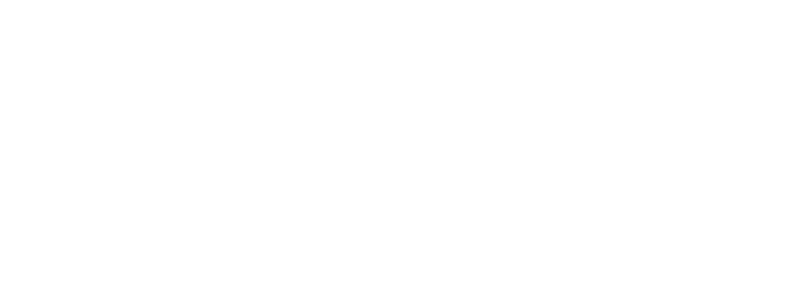
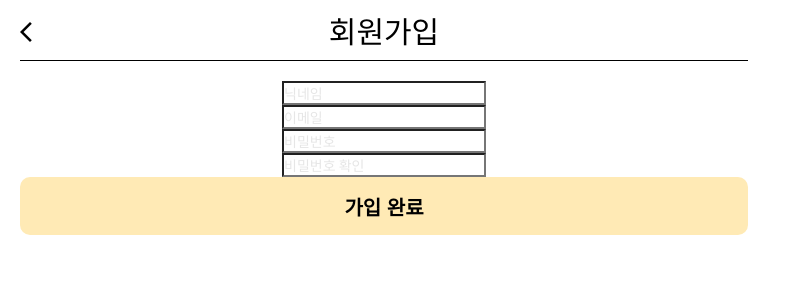
Before and after one commit to ymj07168/snS_TamandTamcoo, a React (Create React App) app in the folder frontend/: page /signup in a window 1280 px wide. Before the commit this address had no page. Shown: the top 300 px of the page, without its empty margins (0-791 px from the left). Built offline with nearby package versions, Linux system fonts and the light colour scheme; a web font is replaced by a local one.

Commit message:
[front] ADD : Route 추가, 오류 수정

```diff
--- a/frontend/src/App.jsx
+++ b/frontend/src/App.jsx
@@ -8,6 +8,8 @@ import Decoration from "./pages/decoration/index";
 import StickerSelect from "./pages/stickerSelect/index";
 import Message from "./pages/message/index";
 import Complete from "./pages/complete/index";
+import Login from "./pages/login/index";
+import Signup from "./pages/signup/index";
 
 function App() {
   return (
@@ -19,6 +21,8 @@ function App() {
       <Route path="/sticker-select" element={<StickerSelect />} />
       <Route path="/message" element={<Message />} />
       <Route path="/complete" element={<Complete />} />
+      <Route path="/login" element={<Login />} />
+      <Route path="/signup" element={<Signup />} />
     </Routes>
   );
 }
--- a/frontend/src/pages/login/index.jsx
+++ b/frontend/src/pages/login/index.jsx
@@ -36,7 +36,7 @@ const Index = () => {
       <Button
         text={"로그인"}
         style={{ marginBottom: "10px" }} //확인 후 수정
-        onClick={handleCompleteButton}
+        //onClick={handleCompleteButton}
       />
     </Container>
   );
--- a/frontend/src/pages/message/style.js
+++ b/frontend/src/pages/message/style.js
@@ -24,8 +24,6 @@ export const Container = styled.div`
     margin-bottom: 10px;
   }
 
-
-
   & > textarea {
     width: 100%;
     height: 300px;
--- a/frontend/src/pages/signup/index.jsx
+++ b/frontend/src/pages/signup/index.jsx
@@ -11,13 +11,17 @@ import { Container } from "./style";
 
 const Index = () => {
   const navigate = useNavigate();
-  const [params, setParams] = useState({ nickname: "", email: "", password:"", check:"" });
+  const [params, setParams] = useState({
+    nickname: "",
+    email: "",
+    password: "",
+    check: "",
+  });
 
   const onChangeValue = (key, value) => {
     const temp = { ...params, [key]: value };
     setParams(temp);
   };
-
 
   //link 수정하기
   return (
@@ -33,12 +37,12 @@ const Index = () => {
         value={params.email}
         onChange={(e) => onChangeValue("email", e.target.value)}
       />
-        <input
+      <input
         placeholder="비밀번호"
         value={params.password}
         onChange={(e) => onChangeValue("password", e.target.value)}
       />
-        <input
+      <input
         placeholder="비밀번호 확인"
         value={params.check}
         onChange={(e) => onChangeValue("check", e.target.value)}
@@ -47,7 +51,7 @@ const Index = () => {
       <Button
         text={"가입 완료"}
         style={{ marginBottom: "10px" }} //확인후 수정
-        onClick={handleCompleteButton}
+        //onClick={handleCompleteButton}
       />
     </Container>
   );
--- a/frontend/src/pages/signup/style.js
+++ b/frontend/src/pages/signup/style.js
@@ -0,0 +1,11 @@
+import styled from "@emotion/styled";
+import { Color } from "../../style";
+
+export const Container = styled.div`
+  width: 100%;
+  padding: 0 20px 20px;
+  box-sizing: border-box;
+  display: flex;
+  flex-direction: column;
+  align-items: center;
+`;
```
